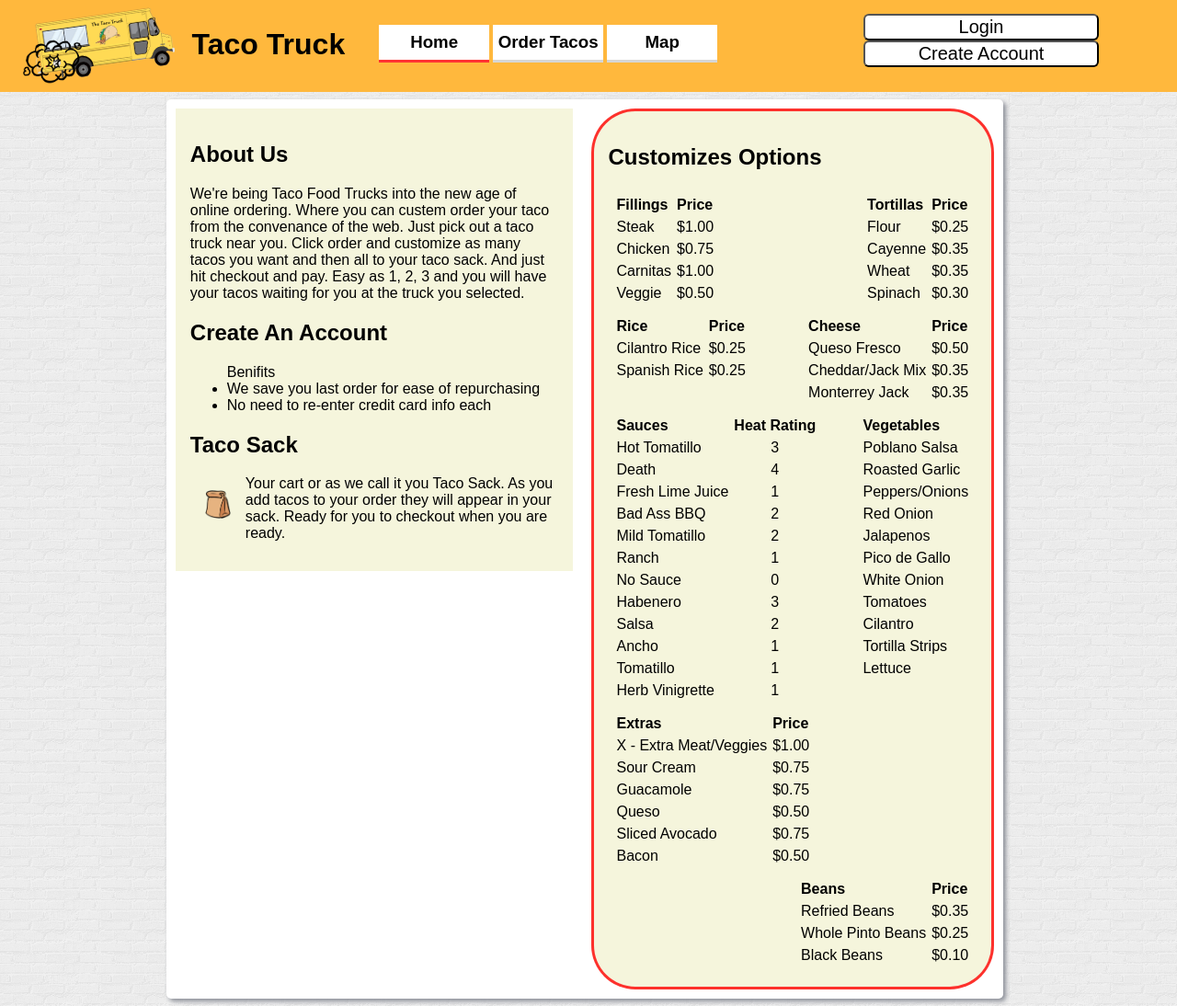
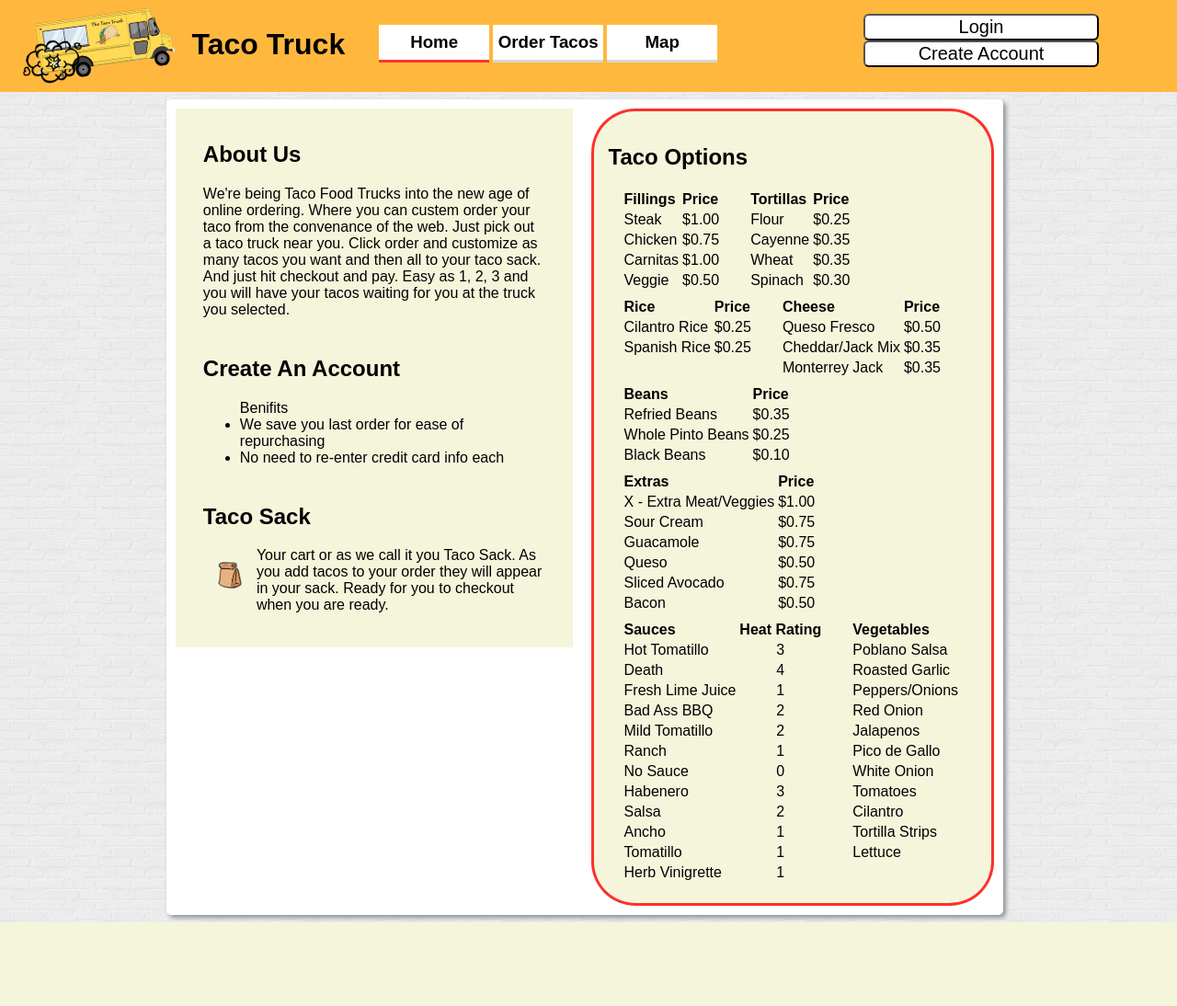
Before and after one commit to AustinCWells/TacoTruck, a PHP site: page / in a window 1280 px wide. Shown: the whole page at 92% size. After the commit the page ends 1003 px from the top, so only its background shows below. Run offline with PHP 8.4, Linux system fonts and the light colour scheme; some libraries are stand-ins or nearby versions.

Commit message:
update taco options on front page looks better

```diff
--- a/css/index.css
+++ b/css/index.css
@@ -46,17 +46,13 @@ article {
 }
 
 table, th, td {
-	/*border: 1px solid black;*/
 	text-align: left;
 }
 
-
-th, td {
-	padding: 2px;
-}
-
-table{
-	padding: 5px;
+section{
+	padding-left: 3.5%;
+	padding-right: 3.5%;
+	padding-bottom: 5px;
 }
 
 #sauces td:nth-child(2) {
--- a/index.php
+++ b/index.php
@@ -44,7 +44,7 @@
 		</article>
 
 		<article id = "tacoMenu">
-			<h2>Customizes Options</h2>
+			<h2>Taco Options</h2>
 		</article>
 
 		<div class = "end"></div>
--- a/js/index.js
+++ b/js/index.js
@@ -57,15 +57,13 @@ $(document).ready(function(){
 
 		}
 
-		$("#extras").after($("#beans"));
-		console.log($("#tacoMenu section:nth-child(even)").addClass("left"));
-		$("#tacoMenu").children("section:nth-child(odd)").addClass("right");
-		$("#tacoMenu").children("section:nth-child(odd)").after("<div class = 'end'></div>");
+		$("#beans").after($("#extras"));
+		//$(".right").after("<br>");
+		console.log($("#tacoMenu section").addClass("left"));
+		//$("#tacoMenu").children("section:nth-child(odd)").addClass("right");
+		$("#extras").after("<div class = 'end'></div>");
 		//$("#tacoMenu").children("section:nth-child(odd)").addClass("right");
 		//console
-
-
-
 
 
 	});
```
